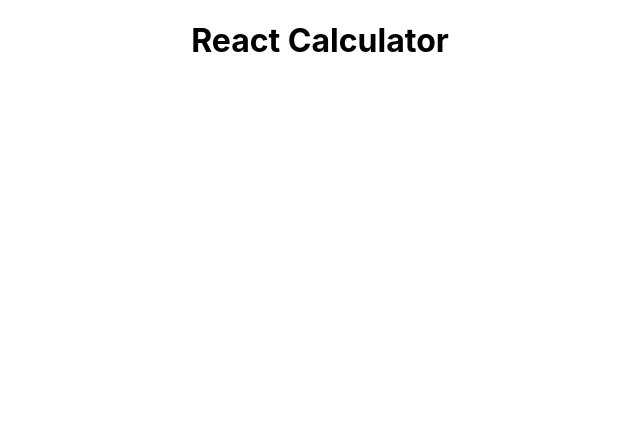
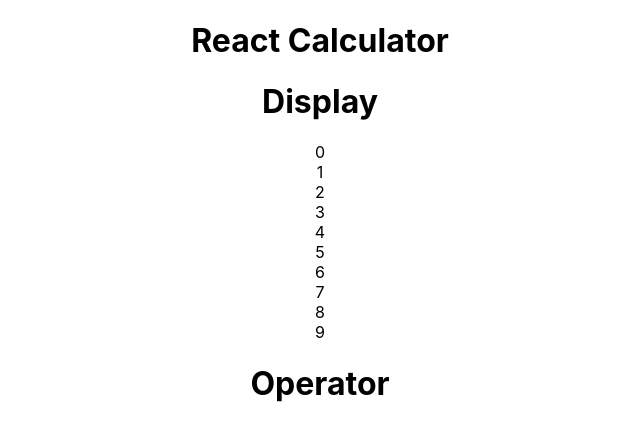
Before and after one commit to benzend/react-typescript-calculator, a React (Create React App) app: page / in a window 1280 px wide. Shown: the top 440 px of the page, without its empty margins (320-960 px from the left). Built offline with nearby package versions, Linux system fonts and the light colour scheme.

Commit message:
added data for Calculator + Number components

```diff
--- a/predesign/breakdown.tsx
+++ b/predesign/breakdown.tsx
@@ -36,7 +36,7 @@ data. So:
 /Calculator/Number/Components
 
 
-
+Create dummy for layout
 
 
 */
--- a/src/App.tsx
+++ b/src/App.tsx
@@ -1,9 +1,11 @@
 import "./App.css";
+import { Calculator } from "./calculator/Calculator";
 
 function App() {
   return (
     <div className="App">
       <h1>React Calculator</h1>
+      <Calculator />
     </div>
   );
 }
--- /dev/null
+++ b/src/calculator/Calculator.tsx
@@ -0,0 +1,13 @@
+import { Display } from "./display/Display";
+import { Operator } from "./operator/Operator";
+import { Number } from "./number/Number";
+
+export const Calculator = () => {
+  return (
+    <>
+      <Display />
+      <Number nums={[0, 1, 2, 3, 4, 5, 6, 7, 8, 9]} />
+      <Operator />
+    </>
+  );
+};
--- a/src/calculator/number/Number.tsx
+++ b/src/calculator/number/Number.tsx
@@ -1,7 +1,9 @@
-export const Number = () => {
+export const Number = ({ nums }: any) => {
   return (
     <>
-      <h1>This is a number</h1>
+      {nums.map((num: number) => (
+        <div>{num}</div>
+      ))}
     </>
   );
 };
```
Also changed, not shown: 1 other file (tests, documents, lock files or other folders).
